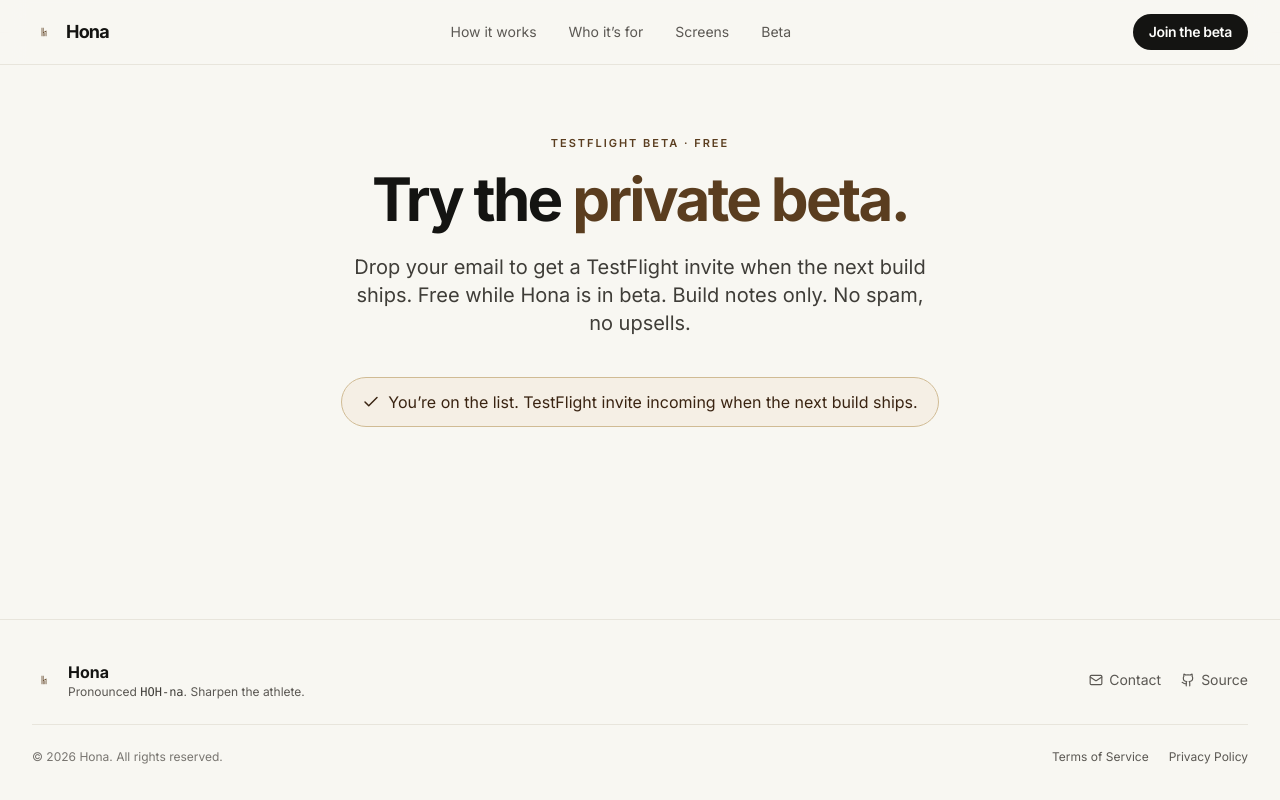
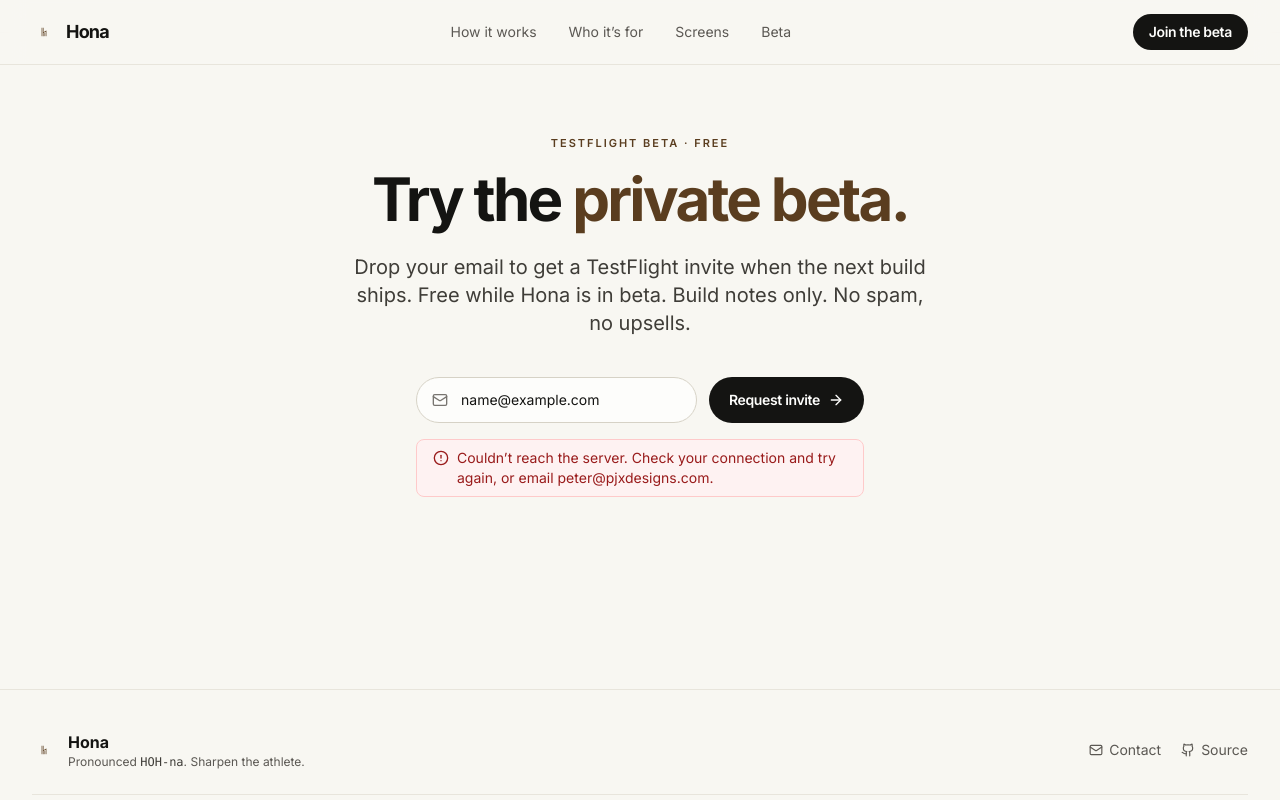
Before and after one commit to PJXDesigns/Hona, a React (Vite) app: page / in a window 1280 px wide. Both pictures are taken after typing "name@example.com" into the empty fields and a click on the button "Request invite". Shown: the part 7321-8121 px from the top of the page. Built offline with nearby package versions, Linux system fonts and the light colour scheme.

Commit message:
Wire beta-signup form to Formspree; disclose in privacy policy

```diff
--- a/src/components/CTA.jsx
+++ b/src/components/CTA.jsx
@@ -1,18 +1,56 @@
 import { useState } from 'react'
-import { Mail, Check, ArrowRight } from 'lucide-react'
+import { Mail, Check, ArrowRight, Loader2, AlertCircle } from 'lucide-react'
+
+// Formspree endpoint. Submissions are forwarded to peter@pjxdesigns.com.
+// To swap providers later, replace this URL.
+const FORM_ENDPOINT = 'https://formspree.io/f/mqejkael'
 
 export default function CTA({ brand }) {
   const [email, setEmail] = useState('')
-  const [submitted, setSubmitted] = useState(false)
-  const onSubmit = (e) => {
+  const [status, setStatus] = useState('idle')   // 'idle' | 'submitting' | 'success' | 'error'
+  const [errorMsg, setErrorMsg] = useState('')
+
+  const onSubmit = async (e) => {
     e.preventDefault()
     if (!email.includes('@')) return
-    // TODO: wire to a real form service (Formspree, Buttondown, ConvertKit) so
-    // submissions actually reach you. Right now this just shows the confirmation
-    // state. Emails are not collected anywhere.
-    console.log('Beta signup:', email)
-    setSubmitted(true)
+    setStatus('submitting')
+    setErrorMsg('')
+
+    try {
+      const res = await fetch(FORM_ENDPOINT, {
+        method: 'POST',
+        headers: {
+          Accept: 'application/json',
+          'Content-Type': 'application/json'
+        },
+        body: JSON.stringify({
+          email,
+          _subject: 'New Hona beta signup',
+          _replyto: email
+        })
+      })
+
+      if (res.ok) {
+        setStatus('success')
+        return
+      }
+
+      // Formspree returns structured errors when it can.
+      let message = 'Something went wrong. Try again, or email peter@pjxdesigns.com.'
+      try {
+        const data = await res.json()
+        if (Array.isArray(data?.errors) && data.errors.length) {
+          message = data.errors.map((err) => err.message).join('. ')
+        }
+      } catch { /* ignore parse failures */ }
+      setStatus('error')
+      setErrorMsg(message)
+    } catch {
+      setStatus('error')
+      setErrorMsg('Couldn’t reach the server. Check your connection and try again, or email peter@pjxdesigns.com.')
+    }
   }
+
   return (
     <section id="beta" className="relative py-24 hairline">
       <div className="max-w-4xl mx-auto px-6 md:px-8 text-center">
@@ -25,21 +63,35 @@
           Build notes only. No spam, no upsells.
         </p>
 
-        {!submitted ? (
-          <form onSubmit={onSubmit} className="mt-10 flex flex-col sm:flex-row gap-3 max-w-md mx-auto">
+        {status !== 'success' ? (
+          <form onSubmit={onSubmit} className="mt-10 flex flex-col sm:flex-row gap-3 max-w-md mx-auto" noValidate>
+            {/* Honeypot: bots fill this, humans never see it. Formspree rejects submissions that include a value. */}
+            <input
+              type="text"
+              name="_gotcha"
+              tabIndex={-1}
+              autoComplete="off"
+              aria-hidden="true"
+              className="hidden"
+            />
+
             <div className="flex-1 relative">
               <Mail size={16} className="absolute left-4 top-1/2 -translate-y-1/2 text-ink-300" />
               <input
                 type="email"
+                name="email"
                 required
                 placeholder="you@email.com"
                 value={email}
                 onChange={(e) => setEmail(e.target.value)}
-                className="w-full rounded-full bg-paper-50 border border-paper-400 px-11 py-3 text-sm text-ink-900 outline-none focus:border-accent-500 transition"
+                disabled={status === 'submitting'}
+                className="w-full rounded-full bg-paper-50 border border-paper-400 px-11 py-3 text-sm text-ink-900 outline-none focus:border-accent-500 transition disabled:opacity-60"
               />
             </div>
-            <button type="submit" className="btn-primary whitespace-nowrap">
-              Request invite <ArrowRight size={16} />
+            <button type="submit" disabled={status === 'submitting'} className="btn-primary whitespace-nowrap disabled:opacity-70">
+              {status === 'submitting'
+                ? <><Loader2 size={16} className="animate-spin" /> Sending</>
+                : <>Request invite <ArrowRight size={16} /></>}
             </button>
           </form>
         ) : (
@@ -47,6 +99,13 @@
             <Check size={18} /> You’re on the list. TestFlight invite incoming when the next build ships.
           </div>
         )}
+
+        {status === 'error' && (
+          <div className="mt-4 inline-flex items-start gap-2 px-4 py-2 rounded-lg bg-red-50 border border-red-200 text-red-800 text-sm max-w-md mx-auto text-left">
+            <AlertCircle size={16} className="mt-0.5 shrink-0" />
+            <span>{errorMsg}</span>
+          </div>
+        )}
       </div>
     </section>
   )
```
Also changed, not shown: public/privacy.html (+6 -1 lines).
